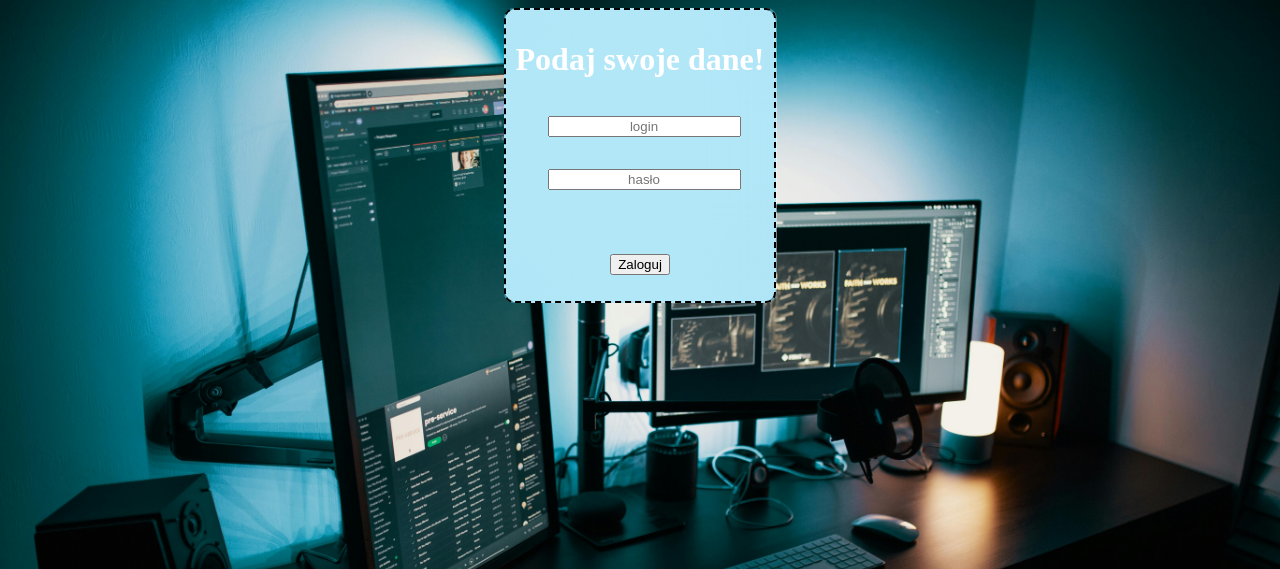
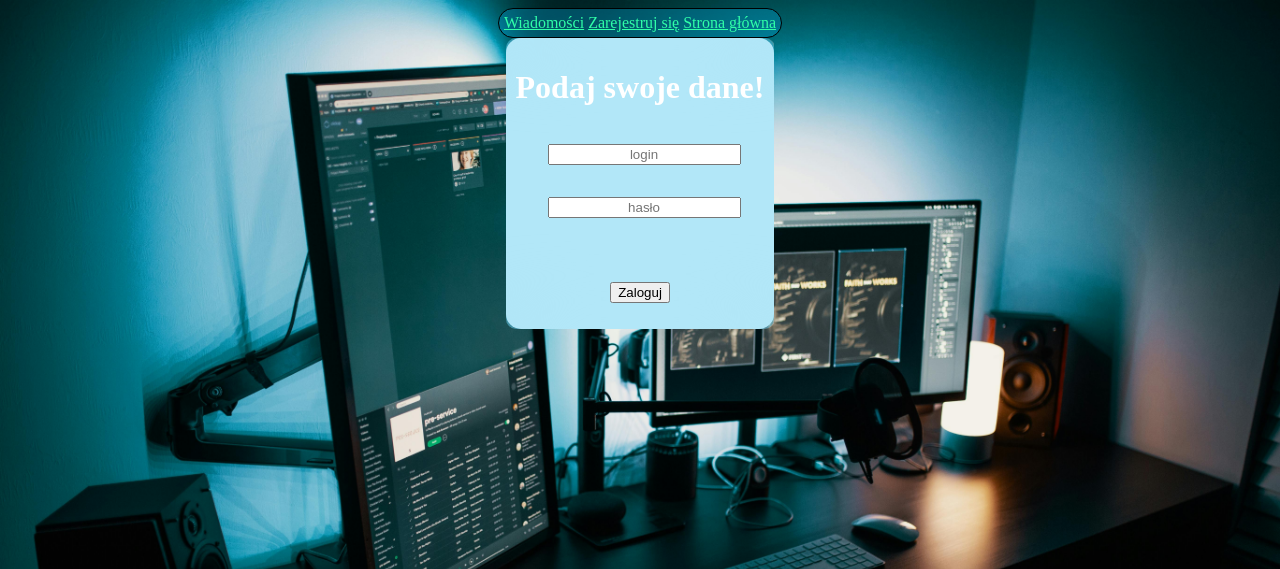
Before and after one commit to Ksymenka/serwis_komputerowy, a PHP site: page /loggin/login.html in a window 1280 px wide. Shown: the top 569 px of the page. Run offline with PHP 8.4, Linux system fonts and the light colour scheme.

Commit message:
style changes

```diff
--- a/loggin/login.html
+++ b/loggin/login.html
@@ -7,6 +7,12 @@
     <title>Logowanie</title>
 </head>
 <body>
+
+    <header>
+        <a href="../news.html">Wiadomości</a>
+        <a href="./registration.html">Zarejestruj się</a>
+        <a href="../index.html">Strona główna</a>
+    </header>
 
     <div class="content">
         <form action="login.php" id="logowanie">
--- a/loggin/login.php
+++ b/loggin/login.php
@@ -14,5 +14,4 @@ if ($conn->connect_error) {
 $login = $conn -> real_escape_string($_POST["login"]);
 $password = $conn -> real_escape_string($_POST["password"]);
 
-$sql = "SELECT email FROM uzytkownik WHERE email=$login";
-$result = $conn -> query($sql);
+$verifyLogin = $conn -> query("SELECT email FROM uzytkownik WHERE email=$login");
--- a/loggin/registration.html
+++ b/loggin/registration.html
@@ -7,6 +7,12 @@
     <title>Rejestracja</title>
 </head>
 <body>
+
+    <header>
+        <a href="../news.html">Wiadomości</a>
+        <a href="../loggin/login.html">Zaloguj się</a>
+        <a href="../index.html">Strona główna</a>
+    </header>
 
     <div>
        <form action="checkCredentials.php" method="post" id="rejestracja">
--- a/loggin/style.css
+++ b/loggin/style.css
@@ -1,3 +1,18 @@
+header {
+    background-color: #03b1e64d;
+    color: white;
+    backdrop-filter: blur(40px);
+    -webkit-backdrop-filter: blur(40px);
+    text-align: right;
+    padding: 5px;
+    border-radius: 25px;
+    border: 1px solid black;
+}
+
+header a {
+    color: rgb(47, 255, 168);
+}
+
 body {
     display: flex;
     flex-direction: column;
@@ -7,14 +22,6 @@ body {
     background-position: fixed;
     background-repeat: no-repeat;
     background-size:cover;
-}
-
-header {
-    text-align: right;
-    background-color: white;
-    padding: 5px;
-    border-radius: 25px;
-    border: 1px solid black;
 }
 
 
@@ -52,8 +59,6 @@ form {
     align-items: center;
     flex-direction: column;
     width: fit-content;
-    border: 2px black;
-    border-style: dashed;
     border-radius: 10px;
     padding: 10px;
 }
```
Also changed, not shown: style.css (+8 -2 lines).
